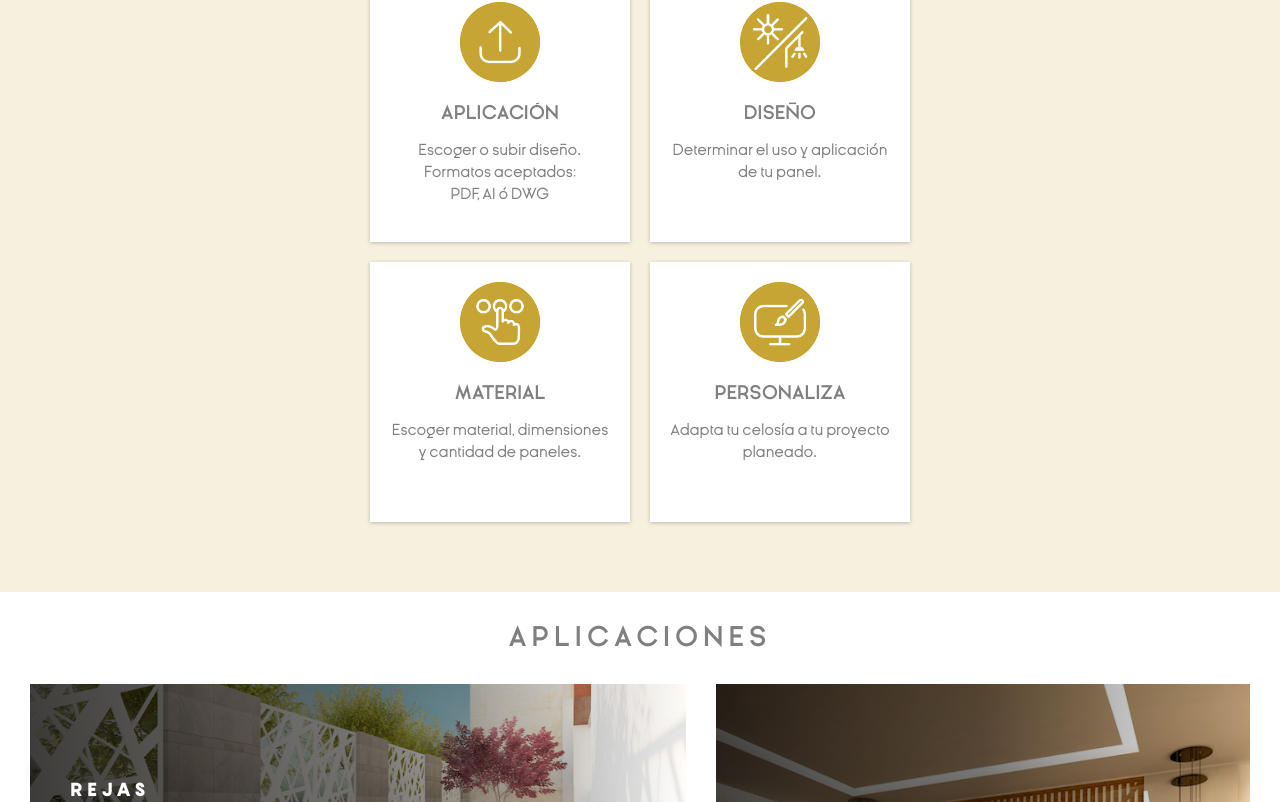
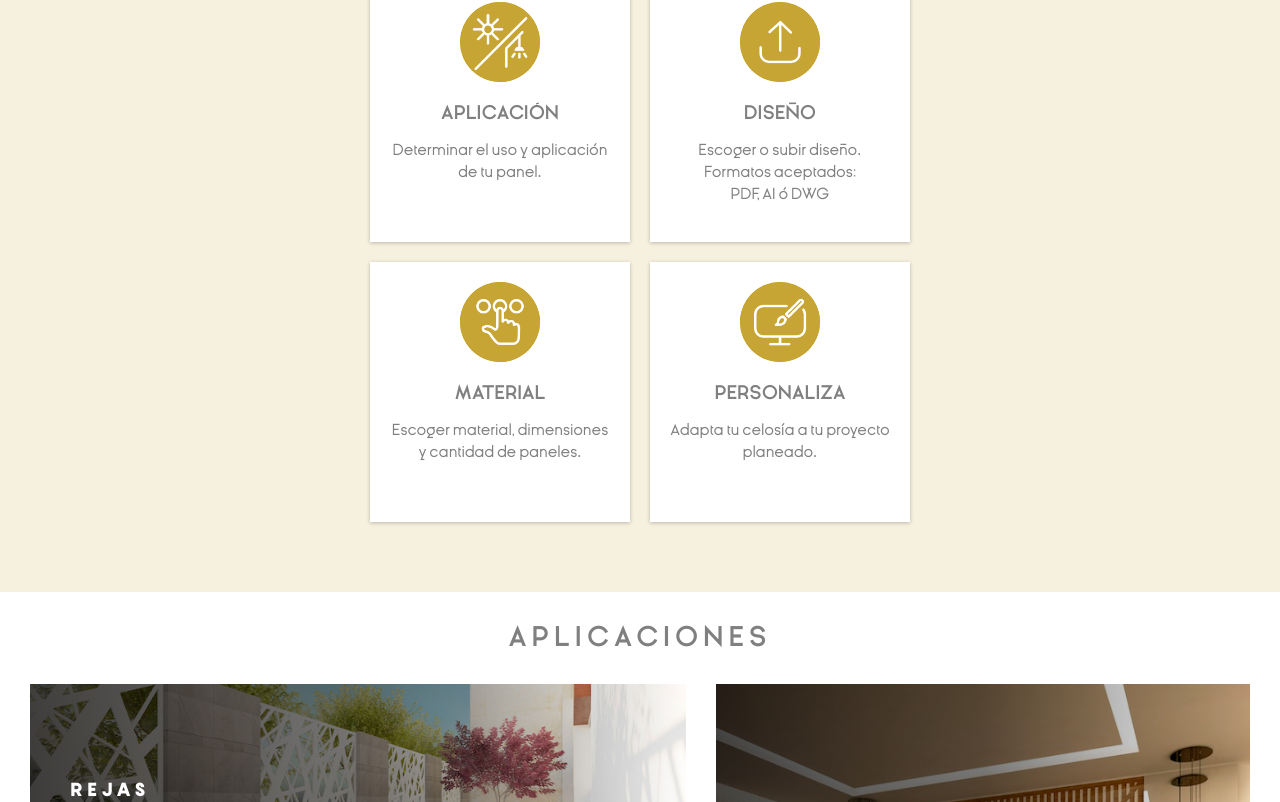
Before and after one commit to irvingdc/habitus-gatsby-website, a Gatsby app: page / in a window 1280 px wide. Shown: the part 954-1756 px from the top of the page. Built offline with nearby package versions, Linux system fonts and the light colour scheme.

Commit message:
minor fixes

```diff
--- a/src/components/ApplicationDialog/ApplicationDialog.js
+++ b/src/components/ApplicationDialog/ApplicationDialog.js
@@ -132,7 +132,7 @@ export default ({ display, close, application, selectApplication }) => {
             }}>{ list[application].subtitle }</Header>
             <p className={ classes.description }>{ list[application].description }</p>
             <img src={list[application].detailedImage} className={classes.detailedImage}/>
-            <p className={ classes.details }>El sistema de fijación se adecua a cada proyecto. Quedará como se muestra en la imagen. </p>
+            <p className={ classes.details }>El sistema de fijación se adecua a cada proyecto.</p>
         </Dialog>
     )
 }
--- a/src/components/Process/Process.js
+++ b/src/components/Process/Process.js
@@ -7,13 +7,13 @@ export default () => {
     let elements = [
         {
             title: "APLICACIÓN",
-            description: <span>Escoger o subir diseño. Formatos aceptados: <br/>PDF, AI ó DWG</span>,
-            img: icono4,
+            description: "Determinar el uso y aplicación de tu panel.",
+            img: icono5,
         },
         {
             title: "DISEÑO",
-            description: "Determinar el uso y aplicación de tu panel.",
-            img: icono5,
+            description: <span>Escoger o subir diseño. Formatos aceptados: <br/>PDF, AI ó DWG</span>,
+            img: icono4,
         },
         {
             title: "MATERIAL",
--- a/src/pages/index.js
+++ b/src/pages/index.js
@@ -81,7 +81,7 @@ class Index extends Component{
                     <PictureBanner
                         img={ img12 }
                         buttoncontent="CREA Y COTIZA TU CELOSÍA"
-                        link="/cotiza/"
+                        link="/personaliza/"
                         background="#00000088"
                         withpadding
                         height="400px"
```
